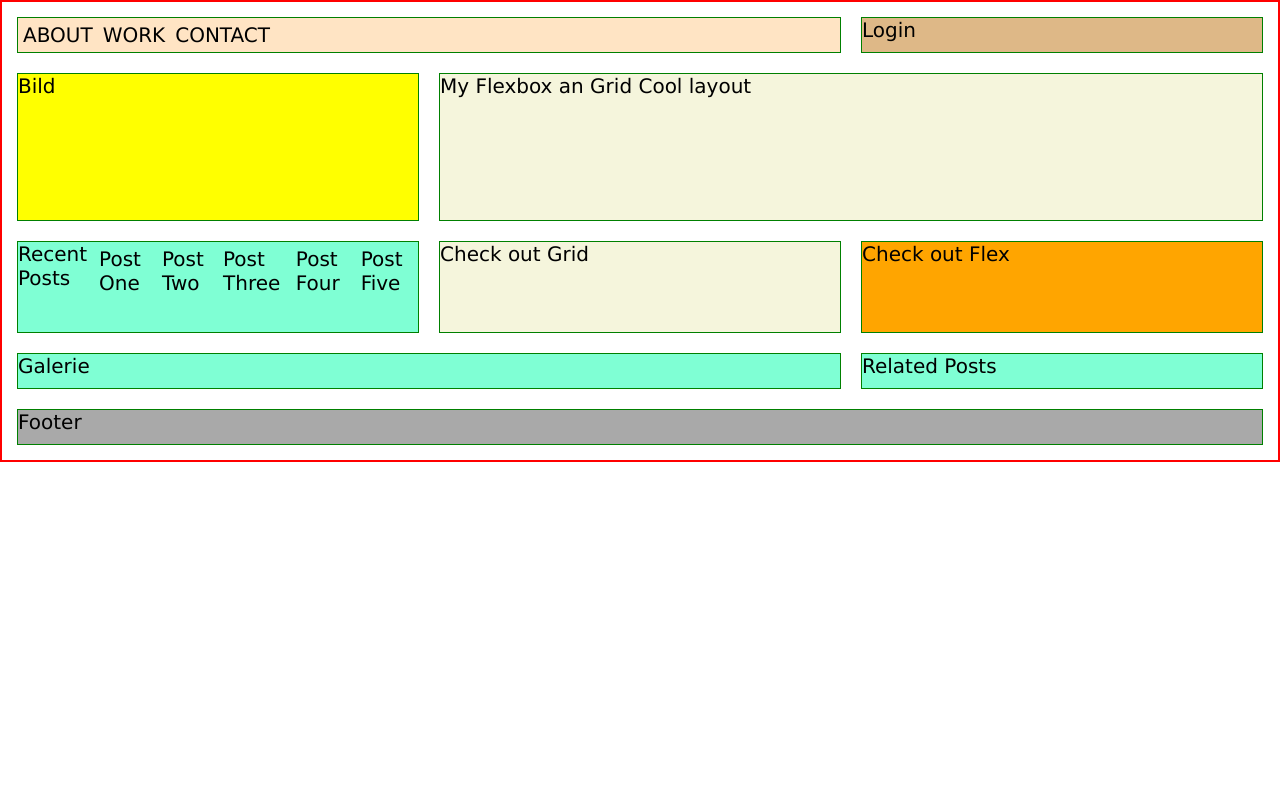
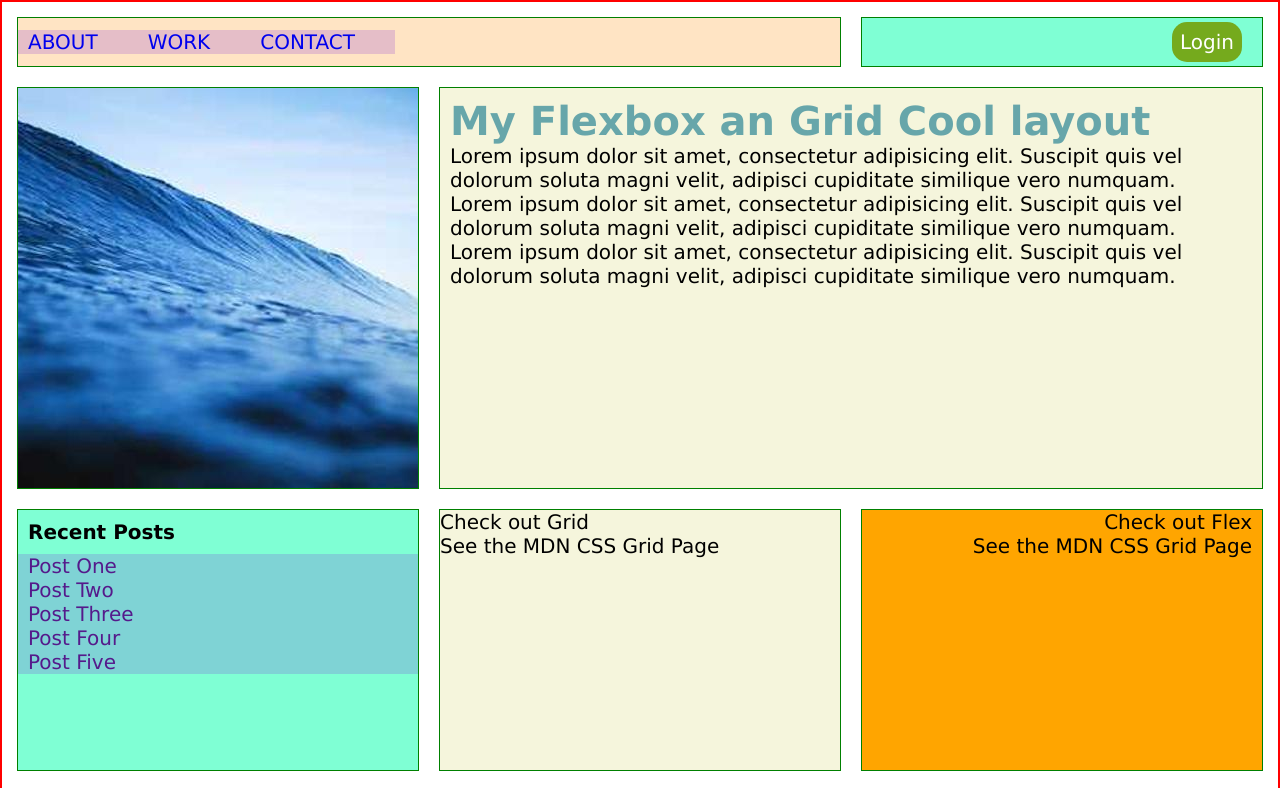
Before and after one commit to Andre1974/flex-grid, a plain HTML site: page index.html in a window 1280 px wide. Shown: the top 788 px of the page. Drawn offline with Linux system fonts and the light colour scheme.

Commit message:
Grid Layout2

```diff
--- a/index.html
+++ b/index.html
@@ -9,23 +9,51 @@
   <body>
     <div class="container">
       <nav class="item navl">
-        <li>ABOUT</li>
-        <li>WORK</li>
-        <li>CONTACT</li>
+        <li><a href="#">ABOUT</a></li>
+        <li><a href="#">WORK </a></li>
+        <li><a href="#">CONTACT</a></li>
       </nav>
-      <nav class="item navr">Login</nav>
-      <div class="item picture">Bild</div>
-      <div class="item inhalt1">My Flexbox an Grid Cool layout</div>
+      <nav class="item navr">
+        <a href=""><span class="btn">Login</span></a>
+      </nav>
+
+      <div class="item picture"><img src="/images/bild.jpg" alt="meer" /></div>
+      <div class="item inhalt1">
+        <h1>My Flexbox an Grid Cool layout</h1>
+        <p>
+          Lorem ipsum dolor sit amet, consectetur adipisicing elit. Suscipit
+          quis vel dolorum soluta magni velit, adipisci cupiditate similique
+          vero numquam.
+        </p>
+
+        <p>
+          Lorem ipsum dolor sit amet, consectetur adipisicing elit. Suscipit
+          quis vel dolorum soluta magni velit, adipisci cupiditate similique
+          vero numquam.
+        </p>
+
+        <p>
+          Lorem ipsum dolor sit amet, consectetur adipisicing elit. Suscipit
+          quis vel dolorum soluta magni velit, adipisci cupiditate similique
+          vero numquam.
+        </p>
+      </div>
       <div class="item posts">
-        Recent Posts
-        <li>Post One</li>
-        <li>Post Two</li>
-        <li>Post Three</li>
-        <li>Post Four</li>
-        <li>Post Five</li>
+        <h4>Recent Posts</h4>
+        <li><a href="">Post One</a></li>
+        <li><a href="">Post Two</a></li>
+        <li><a href="">Post Three</a></li>
+        <li><a href="">Post Four</a></li>
+        <li><a href="">Post Five</a></li>
       </div>
-      <div class="item checkout-g">Check out Grid</div>
-      <div class="item checkout-f">Check out Flex</div>
+      <div class="item checkout-g">
+        Check out Grid
+        <p>See the MDN CSS Grid Page</p>
+      </div>
+      <div class="item checkout-f">
+        Check out Flex
+        <p>See the MDN CSS Grid Page</p>
+      </div>
       <div class="item galerie">Galerie</div>
       <div class="item related">Related Posts</div>
       <footer class="item footer">Footer</footer>
--- a/styles.css
+++ b/styles.css
@@ -13,8 +13,8 @@ html {
   border: 2px solid red;
   padding: 5px;
   display: grid;
-  grid-template-columns: repeat(3, 1fr);
-  grid-template-rows: 1fr 3fr 2fr 1fr 1fr;
+  grid-template-columns: 1fr 3fr 3fr;
+  grid-template-rows: 0.5fr 3fr 2fr 1fr 1fr;
   grid-template-areas:
     "navl navl navr"
     "picture inhalt1 inhalt1"
@@ -33,44 +33,59 @@ html {
 .navl {
   grid-area: navl;
   background-color: bisque;
+  justify-content: start;
+  align-items: center;
+  padding: 5px 40px 5px 0px;
+  /* margin: 30px; */
 }
 
 .navr {
   grid-area: navr;
-  background-color: burlywood;
-  /* grid-column: span1; */
+  align-items: center;
+  justify-content: flex-end;
+  padding-right: 20px;
 }
 
-.picture{
+.picture {
   grid-area: picture;
+  background-size: contain;
   background-color: yellow;
+}
+
+.inhalt1 {
+  grid-area: inhalt1;
+  display: block;
+  padding: 10px;
+  background-color: beige;
+}
+
+.posts {
+  grid-area: posts;
+  display: block;
+}
+
+.checkout-g {
+  grid-area: checkout-g;
+  background-color: beige;
+  flex-direction: column;
+}
+
+.checkout-f {
+  grid-area: checkout-f;
+  display: flex;
+  flex-direction: column;
+  /* justify-content: flex-end; */
+  align-items: flex-end;
+  padding-right:10px;
+  background-color: orange;
 
 }
 
-.inhalt1{
-  grid-area: inhalt1;
-  background-color: beige;
-}
-
-.posts{
-  grid-area: posts;
-}
-
-.checkout-g{
-  grid-area: checkout-g;
-  background-color: beige;
-}
-
-.checkout-f{
-  grid-area: checkout-f;
-  background-color: orange;
-}
-
-.galerie{
+.galerie {
   grid-area: galerie;
 }
 
-.related{
+.related {
   grid-area: related;
 }
 
@@ -79,7 +94,28 @@ html {
   background-color: darkgray;
 }
 
+.btn {
+  padding: 0.4em;
+  background-color: rgb(117, 170, 29);
+  border-radius: 15px;
+  box-shadow: 10px gray;
+  color: white;
+}
+
+a {
+  text-decoration: none;
+}
+
 li {
   list-style: none;
-  padding: 5px;
+  background-color: rgb(127, 35, 212, 0.2);
+  padding-right: 2em;
+  padding-left: 10px;
 }
+
+h1{
+  color:#67A6AA;
+}
+h4{
+  padding: 10px;
+}
```
Also changed, not shown: images/bild.jpg (added), images/fluss.jpeg (added).
